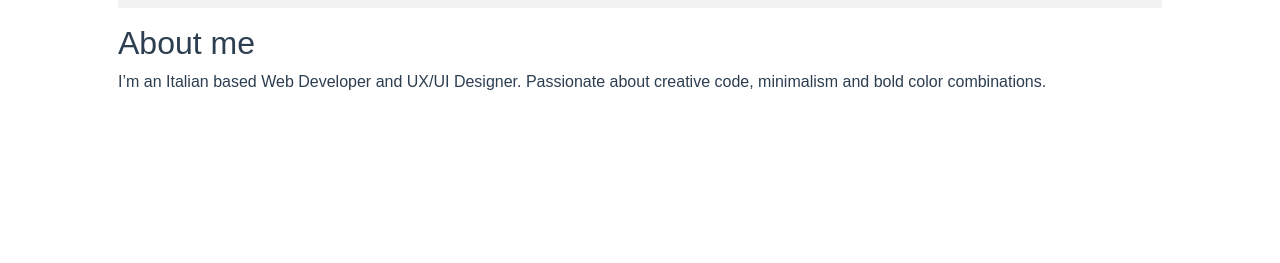
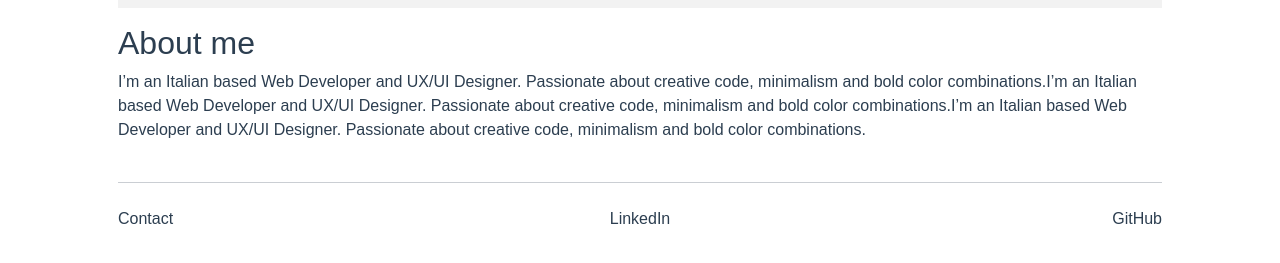
Before and after one commit to Antonius131/personal-website, a Vue app: page /about in a window 1280 px wide. Shown: the part 485-748 px from the top of the page. Built offline with nearby package versions, Linux system fonts and the light colour scheme.

Commit message:
add Footer in components

```diff
--- a/src/components/AboutMe.vue
+++ b/src/components/AboutMe.vue
@@ -1,7 +1,6 @@
 <template>
-   <section id="about-section" class="py-5 px-5">
+   <section class="py-5 px-5">
       <GoBack />
-
       <div class="row">
          <div class="col-12 mb-3">
             <div class="propic">
@@ -13,22 +12,30 @@
             <p>{{ about.text }}</p>
          </div>
       </div>
+      <hr class="my-4">
+      <div class="row">
+         <div class="col-12">
+            <Footer />
+         </div>
+      </div>
    </section>
 </template>
 
 <script>
 import GoBack from './GoBack.vue'
+import Footer from './Footer.vue'
 
    export default {
       components: {
-         GoBack
+         GoBack,
+         Footer
       },
       data() {
          return {
             about: {
                title: "About me",
                imgSrc: null,
-               text: "I’m an Italian based Web Developer and UX/UI Designer. Passionate about creative code, minimalism and bold color combinations."
+               text: "I’m an Italian based Web Developer and UX/UI Designer. Passionate about creative code, minimalism and bold color combinations.I’m an Italian based Web Developer and UX/UI Designer. Passionate about creative code, minimalism and bold color combinations.I’m an Italian based Web Developer and UX/UI Designer. Passionate about creative code, minimalism and bold color combinations."
             }
          }
       }
@@ -36,13 +43,8 @@ import GoBack from './GoBack.vue'
 </script>
 
 <style scoped lang="scss">
-   #about-section {
-      height: 100%;
-
-      .propic {
-
-         background-color: #f2f2f2;
-         height: 400px
-      }
+   .propic {
+      background-color: #f2f2f2;
+      height: 400px
    }
 </style>
--- a/src/components/MySkills.vue
+++ b/src/components/MySkills.vue
@@ -2,19 +2,32 @@
    <section class="py-5 px-5">
       <GoBack />
 
-      <ul class="mt-5 list-unstyled">
-         <li v-for="(skill, index) in skills" :key="index">
-            <p :class="skill.style" class="mb-0">{{ skill.text }}</p>
-         </li>
-      </ul>
+      <div class="row">
+         <div class="col-12">
+            <ul class="mt-5 list-unstyled">
+               <li v-for="(skill, index) in skills" :key="index">
+                  <p :class="skill.style" class="mb-0">{{ skill.text }}</p>
+               </li>
+            </ul>
+         </div>
+      </div>
+      <hr class="my-4">
+      <div class="row">
+         <div class="col-12">
+            <Footer />
+         </div>
+      </div>
    </section>
 </template>
 
 <script>
 import GoBack from './GoBack.vue';
+import Footer from './Footer.vue';
+
    export default {
       components: {
-         GoBack
+         GoBack,
+         Footer
       },
       data() {
          return {
--- a/src/components/Portfolio.vue
+++ b/src/components/Portfolio.vue
@@ -8,10 +8,14 @@
          :info="works[index].info"
          :description="works[index].description"
       />
-      <div class="row" id="navigation-btn">
-         <div class="col-12 text-end">
-            <Button @click="prevWork()" class="me-2">Prev</Button>
-            <Button @click="nextWork()">Next</Button>
+      <div id="navigation-btn" class="text-end">
+         <Button @click="prevWork()" class="me-2">Prev</Button>
+         <Button @click="nextWork()">Next</Button>
+      </div>
+      <hr class="my-4">
+      <div class="row">
+         <div class="col-12">
+            <Footer />
          </div>
       </div>
    </section>
@@ -21,13 +25,15 @@
 import GoBack from './GoBack.vue'
 import Slide from './Slide.vue'
 import Button from './Button.vue'
+import Footer from './Footer.vue'
 
    export default {
       name: 'PortfolioPreview',
       components: {
          GoBack,
          Slide,
-         Button
+         Button,
+         Footer
       },
       data() {
          return {
```
